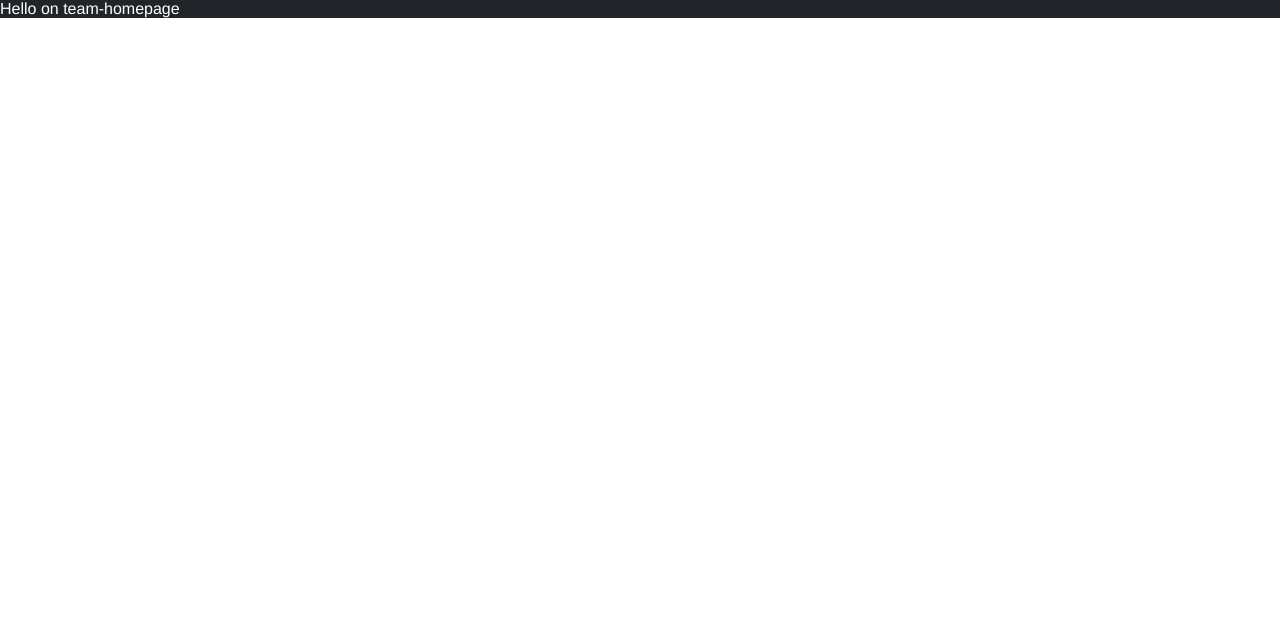
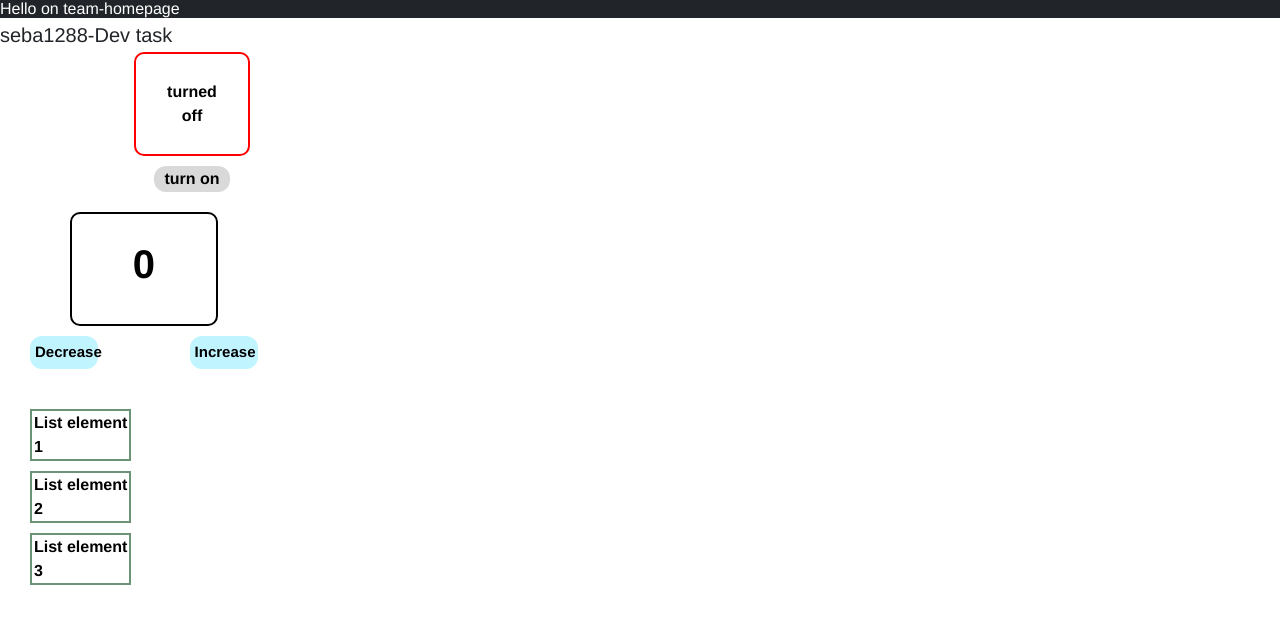
Before and after one commit to seba1288/tasks-react, a Gatsby site: page / in a window 1280 px wide. Built offline with nearby package versions, Linux system fonts and the light colour scheme; Gatsby itself is replaced by a stand-in of ours.

Commit message:
dev task 1-5

```diff
--- /dev/null
+++ b/src/components/AppHeader/appheader.js
@@ -0,0 +1,10 @@
+import React from "react";
+
+
+export const AppHeader = () => {
+    return (
+        <div className="AppHeader">
+            <h2>seba1288-Dev task</h2>
+        </div>
+    )
+}
--- /dev/null
+++ b/src/components/CheckContent/CheckContent.js
@@ -0,0 +1,32 @@
+import { useState } from "react";
+import React from "react";
+
+
+export  function MyButton() {
+    const [turnedOn,SetturnedON] = useState(false)
+
+
+
+
+    function ButtonON() {
+        document.getElementById("but").style.borderColor = "green";
+        document.getElementsByClassName('buttonSmall')[0].innerHTML = "turn off"
+        document.getElementById("but").innerHTML = "turned on";
+        SetturnedON(true)
+    }
+    function ButtonOFF() {
+        document.getElementById("but").style.borderColor = "red";
+        document.getElementsByClassName('buttonSmall')[0].innerHTML = "turn on"
+        document.getElementById("but").innerHTML = "turned off";
+        SetturnedON(false)
+    }
+
+    return (
+        <div className="Button">
+
+            <p id="but">turned off</p>
+            <button  className='buttonSmall' style={{borderRadius: '12px'}} onClick={() => {turnedOn ? ButtonOFF() :ButtonON()}}>turn on</button>
+
+        </div>
+    );
+}
--- /dev/null
+++ b/src/components/CheckContent/buttonStyle.scss
@@ -0,0 +1,27 @@
+#but {
+    border: 2px solid red;
+    border-radius: 10px;
+    padding: 26px;
+    text-align: center;
+    width: 30%;
+}
+
+
+
+button {
+   font-size: 15px;
+   width: 20%;
+    background-color: #d9d9d9;
+    border: 0px;
+    font-weight: bold;
+}
+
+.Button {
+
+    width: 30%;
+    display: flex;
+    justify-content: center;
+    align-items: center;
+    align-content: center;
+    flex-direction: column;
+}
--- /dev/null
+++ b/src/components/Counter/Counter.js
@@ -0,0 +1,32 @@
+import { useState } from "react";
+import React from "react";
+
+
+export  function Counter() {
+    const [counter,SetCounter] = useState(0)
+    function notZero() {
+            if(counter != 0) {
+                return () => SetCounter((prevCounter)=> prevCounter - 1)
+            }
+          else {
+            return counter
+          }
+
+
+        }
+
+
+    return (
+        <>
+            <div id="CounterMain">
+                <div id="Counter" style={{fontSize: '40px'}}>
+                    <p>{counter}</p>
+                </div>
+                <div id="CounterButtons">
+                    <button id='button1' onClick={notZero()}> Decrease</button> <button id='button1' onClick={() => SetCounter((prevCounter)=> prevCounter + 1)}>Increase</button>
+                </div>
+            </div>
+        </>
+
+    );
+}
--- /dev/null
+++ b/src/components/Counter/CounterStyle.scss
@@ -0,0 +1,37 @@
+#Counter {
+    border: 2px solid black;
+    border-radius: 10px;
+    padding: 20px;
+    text-align: center;
+    width: 12%;
+    margin-left: 4%;
+}
+
+#CounterMain {
+
+    border-radius: 10px;
+    padding: 20px;
+    text-align: center;
+    display: flex;
+    flex-direction: column;
+    justify-content: center;
+}
+#CounterButtons {
+    padding: 10px;
+    width: 20%;
+    display: flex;
+    justify-content: space-between;
+}
+
+#button1 {
+    width: 30%;
+    padding: 5px ;
+    background-color: #c0f4ff;
+    border-radius: 12px;
+    font-size: 15px;
+}
+
+p {
+    font-weight: bold;
+    color: black;
+}
--- /dev/null
+++ b/src/components/DynamicList/DynamicList.js
@@ -0,0 +1,25 @@
+import React from "react";
+
+
+export function DynamicList() {
+    function OrderedList(number_of_rows) {
+        const arr = []
+        for (let i = 1;i < number_of_rows+1;i++) {
+           let x = "List element " + i + ' '
+            arr.push(x)
+        }
+        return arr
+    }
+
+    function Mapping(list) {
+        // eslint-disable-next-line react/jsx-key
+        const listItems = list.map(list => <li> {list} </li>);
+        return <ul>{listItems}</ul>
+    }
+
+    return (
+        <div className="DynamicListContainer">
+            <p>{Mapping(OrderedList(3))}</p>
+        </div>
+    )
+}
--- /dev/null
+++ b/src/components/DynamicList/DynamicListStyle.scss
@@ -0,0 +1,11 @@
+ul {
+    list-style-type:none;
+}
+li {
+    padding: auto;
+    padding-left: 2px;
+    border: 2px solid #6b9376;
+    margin: 10px;
+    width: 8%;
+
+}
--- a/src/pages/index.js
+++ b/src/pages/index.js
@@ -1,10 +1,24 @@
+import '../components/CheckContent/buttonStyle.scss';
+import '../components/Counter/CounterStyle.scss'
+import '../components/DynamicList/DynamicListStyle.scss'
+
 import React from 'react';
 
+import { AppHeader } from '../components/AppHeader/appheader';
+import { MyButton } from '../components/CheckContent/CheckContent';
+import { Counter } from '../components/Counter/Counter';
+import { DynamicList } from '../components/DynamicList/DynamicList';
 import { TitleText } from '../components/TitleText/TitleText';
+
+
 
 const IndexPage = () => (
   <>
     <TitleText />
+    <AppHeader/>
+    <MyButton/>
+    <Counter/>
+    <DynamicList/>
   </>
 );
 
```
Also changed, not shown: src/components/TaskList/TaksList.js (added).
